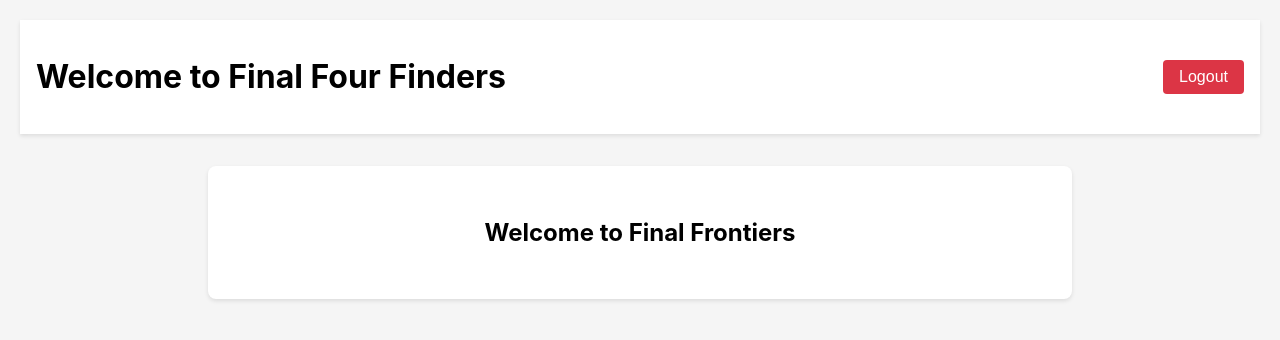
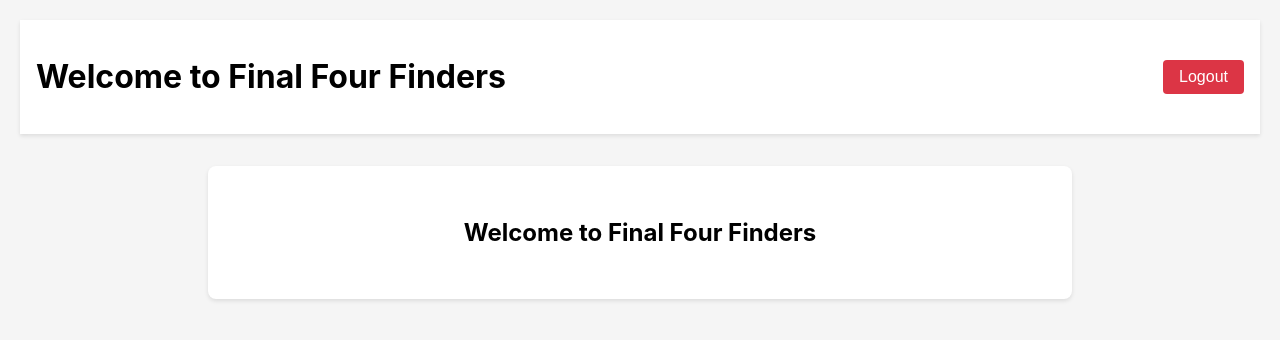
Before and after one commit to carlostbanks/FinalFourFinders, a React (Create React App) app in the folder frontend/: page /home in a window 1280 px wide. Shown: the top 340 px of the page. Built offline with nearby package versions, Linux system fonts and the light colour scheme; sample sign-in values are in the browser's storage.

Commit message:
code change

```diff
--- a/frontend/src/pages/Home.tsx
+++ b/frontend/src/pages/Home.tsx
@@ -18,7 +18,7 @@ const Home: React.FC = () => {
         </button>
       </header>
       <main className="home-content">
-        <h2>Welcome to Final Frontiers</h2>
+        <h2>Welcome to Final Four Finders</h2>
 
       </main>
     </div>
```
